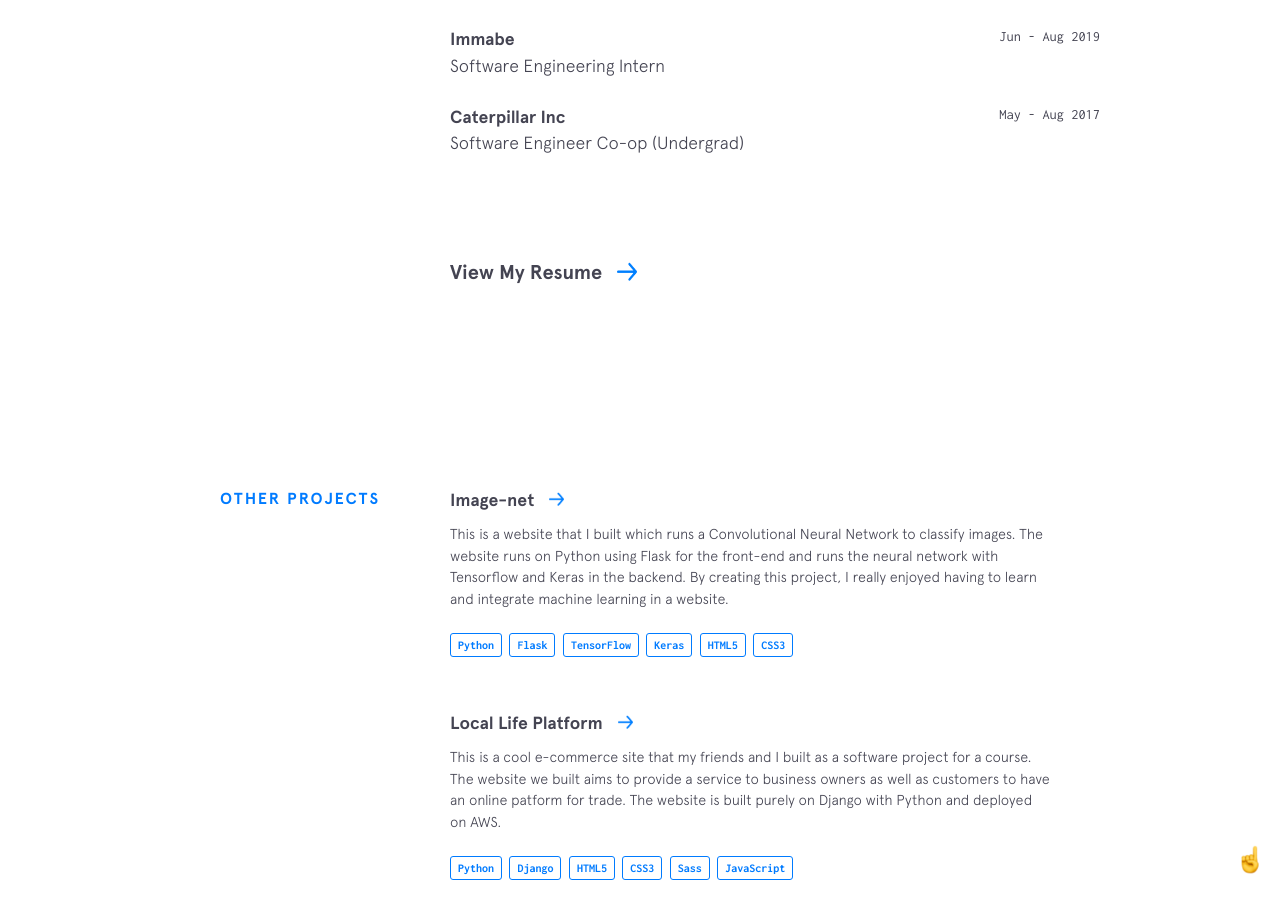
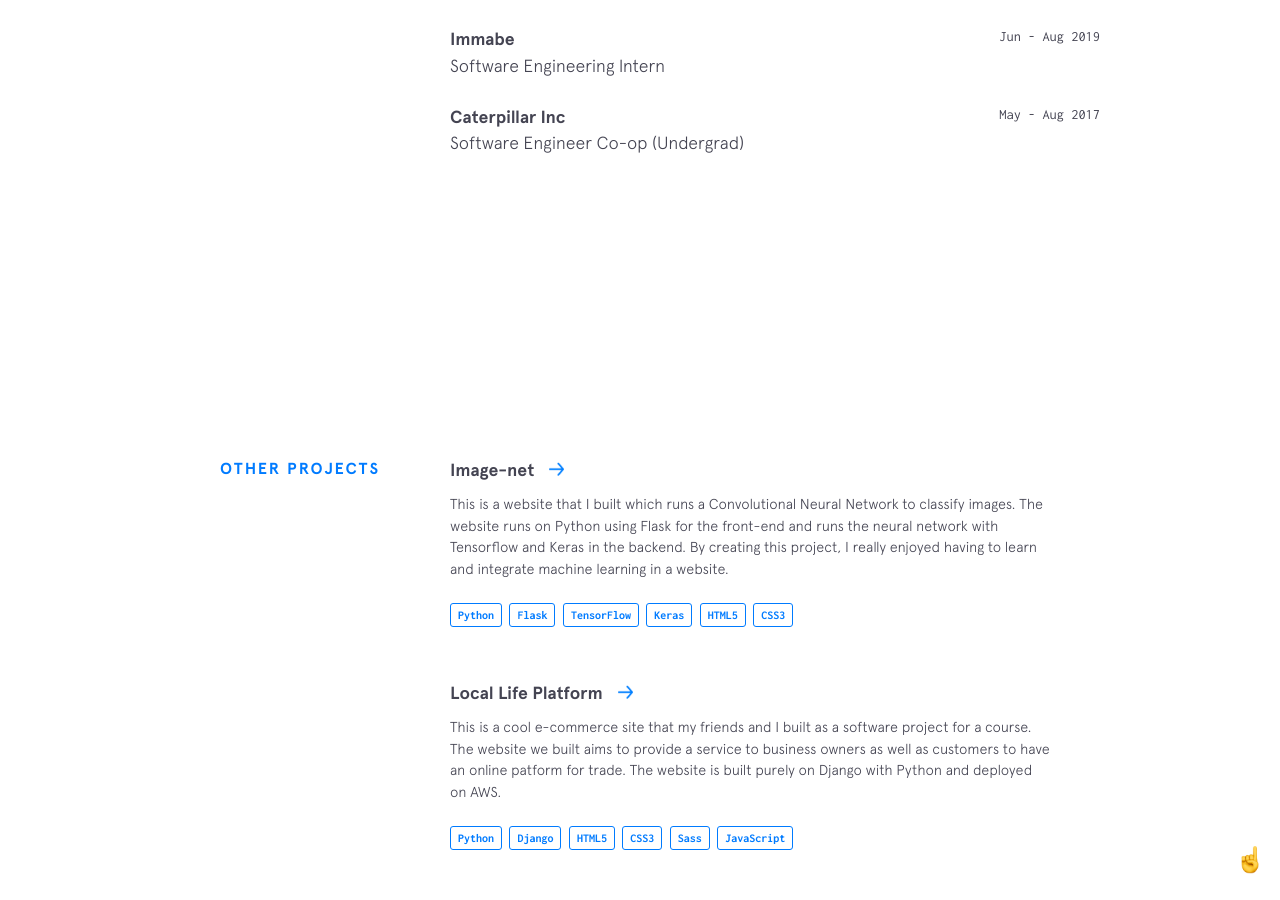
Before and after one commit to Abezzam10/Abezzam10.github.io, a Jekyll site: the page built from index.html, in a window 1280 px wide and 900 px high, scrolled down 2567 px. Built offline with Jekyll 4.4.1, drawn with Linux system fonts in a browser that asks for light colours; nearby versions of some CDN libraries.

Commit message:
Remove resume download and prevent sensitive build artifacts

```diff
--- a/_config.yml
+++ b/_config.yml
@@ -7,7 +7,6 @@
 email: anirudhdasbezzam[at]gmail[dot]com
 cover: ../img/emojis/richter.png
 logo: ../img/emojis/richter.png
-resume: ../Anirudh_Das_resume.pdf
 social:
   - title: twitter
     url: https://twitter.com/anirudhdas97
--- a/_includes/experience.html
+++ b/_includes/experience.html
@@ -16,6 +16,6 @@
       {% endfor %}
     </div>
 
-    <a href="{{site.resume}}" target="_blank" class="arrow-link">View My Resume</a>
+
   </div>
 </section>
```
Also changed, not shown: 1 other file.
